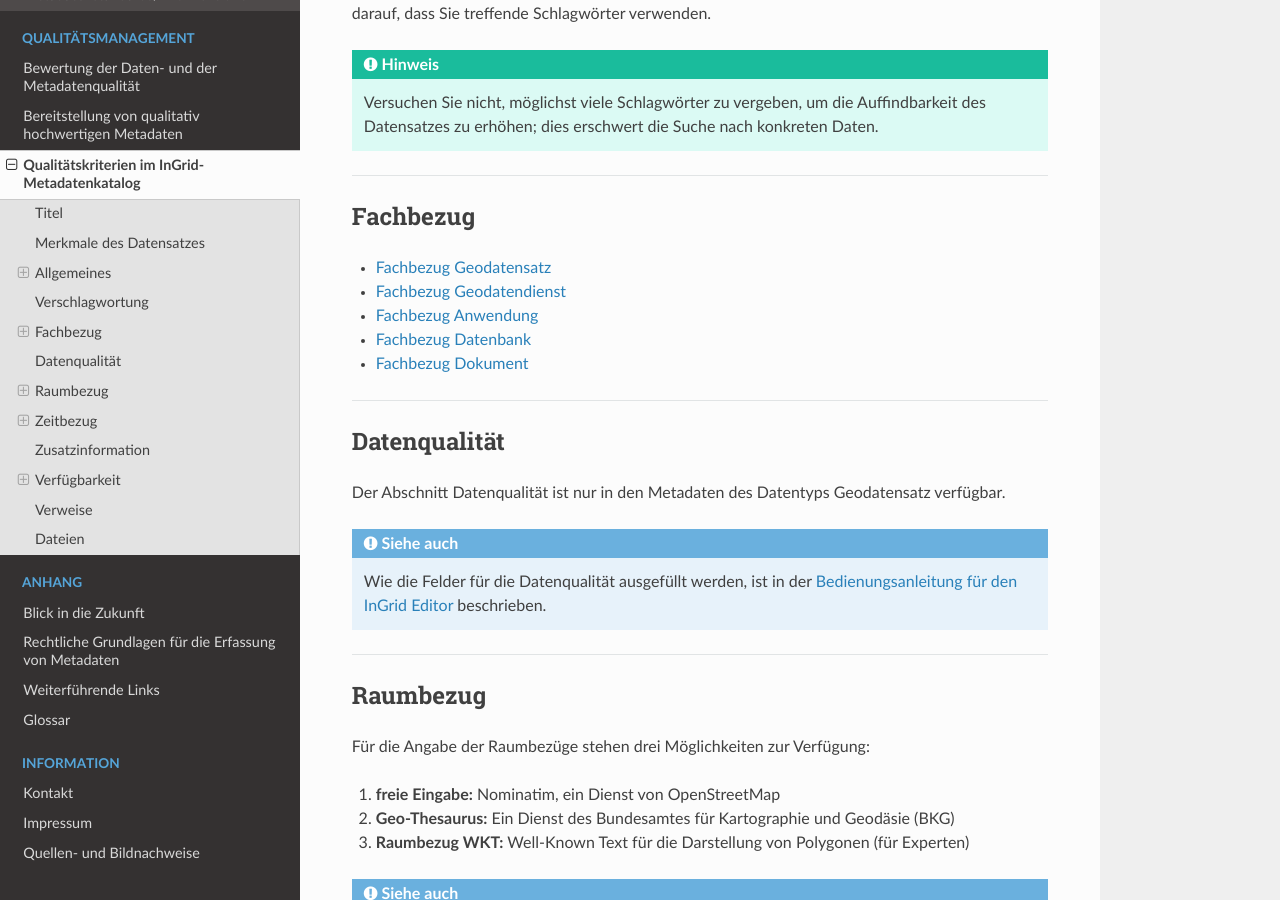
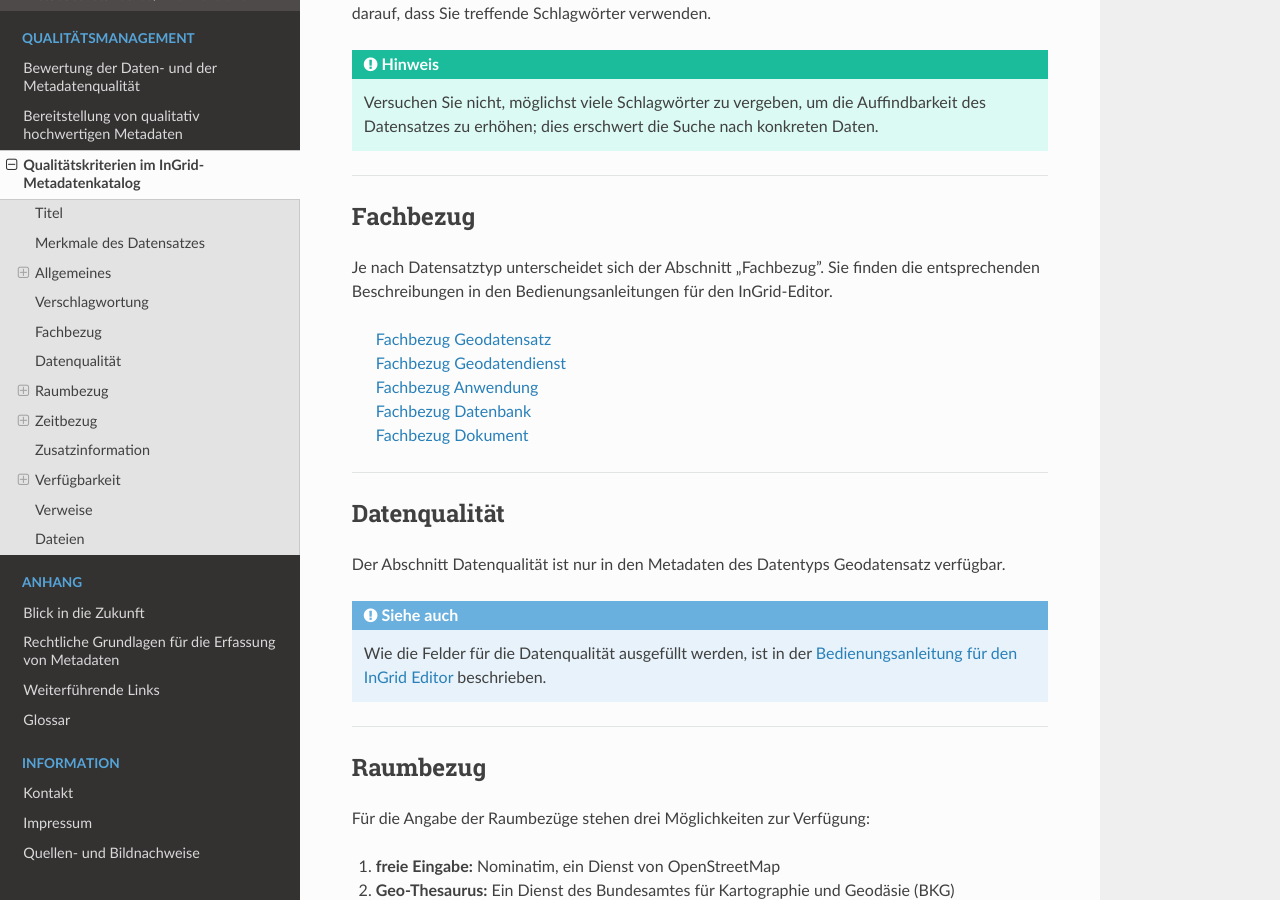
Before and after one commit to tomiwo/ingrid-mdk-st-high-quality-metadata, a Sphinx documentation site: the page built from docs/qualitaetsmanagement/metadatenschema-ige.rst, in a window 1280 px wide and 900 px high, scrolled down 2956 px. Built offline with Sphinx 7.4.7 and the Read the Docs theme 3.1.0, drawn with Linux system fonts in a browser that asks for light colours.

Commit message:
Update metadatenschema-ige.rst

```diff
--- a/docs/qualitaetsmanagement/metadatenschema-ige.rst
+++ b/docs/qualitaetsmanagement/metadatenschema-ige.rst
@@ -100,14 +100,13 @@
 Fachbezug
 ---------
 
-.. toctree::
-   :maxdepth: 1
+Je nach Datensatztyp unterscheidet sich der Abschnitt „Fachbezug”. Sie finden die entsprechenden Beschreibungen in den Bedienungsanleitungen für den InGrid-Editor.
 
-   metadatenschema-fachbezug-geodatensatz.rst
-   metadatenschema-fachbezug-geodatendienst.rst
-   metadatenschema-fachbezug-anwendung.rst
-   metadatenschema-fachbezug-datenbank.rst
-   metadatenschema-fachbezug-dokument.rst
+  | `Fachbezug Geodatensatz <https://metaver-bedienungsanleitung.readthedocs.io/de/latest/ingrid-editor/erfassung/datensatztypen/datensatztyp-geodatensatz.html#abschnitt-fachbezug>`_
+  | `Fachbezug Geodatendienst <https://metaver-bedienungsanleitung.readthedocs.io/de/latest/ingrid-editor/erfassung/datensatztypen/datensatztyp-geodatendienst.html#abschnitt-fachbezug>`_
+  | `Fachbezug Anwendung <https://metaver-bedienungsanleitung.readthedocs.io/de/latest/ingrid-editor/erfassung/datensatztypen/datensatztyp-anwendung.html#abschnitt-fachbezug>`_
+  | `Fachbezug Datenbank <https://metaver-bedienungsanleitung.readthedocs.io/de/latest/ingrid-editor/erfassung/datensatztypen/datensatztyp-datenbank.html#abschnitt-fachbezug>`_
+  | `Fachbezug Dokument <https://metaver-bedienungsanleitung.readthedocs.io/de/latest/ingrid-editor/erfassung/datensatztypen/datensatztyp-dokument.html#abschnitt-fachbezug>`_
 
 ---------------------------------------------------------------------------------------------------
 
```
